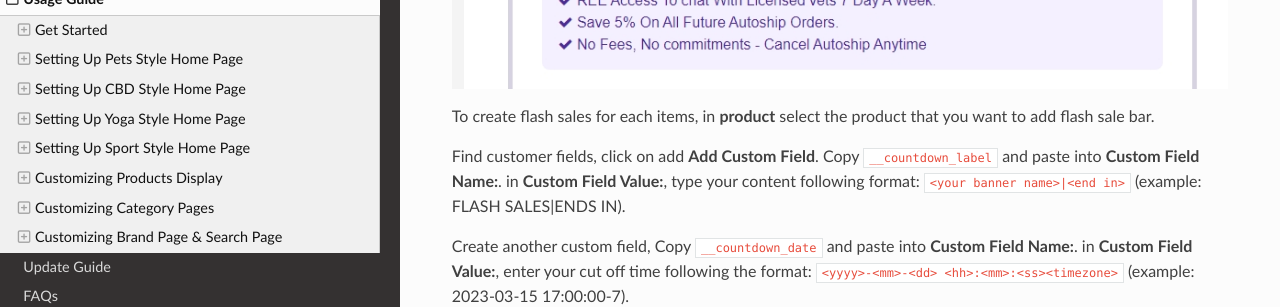
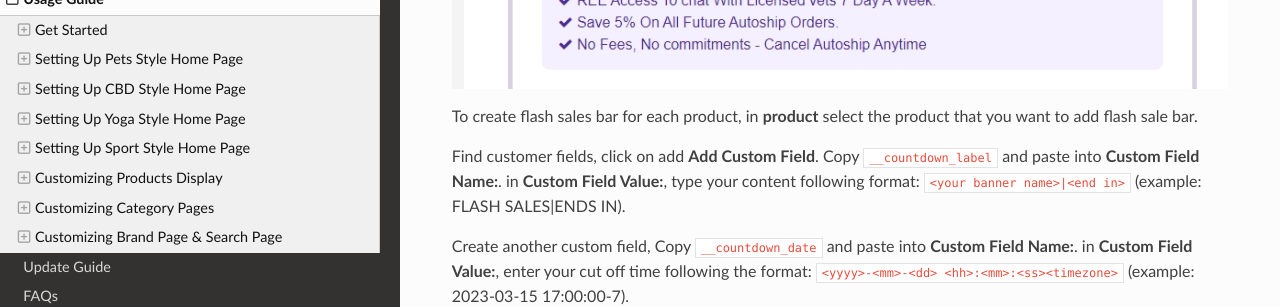
Before and after one commit to allcommerce/bc-mooncat-docs, an MkDocs documentation site: the page built from docs/usage.md, in a window 1280 px wide and 900 px high, scrolled down 59125 px. Shown: the part 151-458 px from the top of the window. Built offline with MkDocs 1.6.1, drawn with Linux system fonts in a browser that asks for light colours; nearby versions of some CDN libraries.

Commit message:
update flash sales

```diff
--- a/docs/usage.md
+++ b/docs/usage.md
@@ -1027,7 +1027,7 @@ Note: The time before cut off the message will show **shipping today** after cut
 
 ![Flash-sales](img\flash-sales.jpg)
 
-To create flash sales for each items, in **product** select the product that you want to add flash sale bar.
+To create flash sales bar for each product, in **product** select the product that you want to add flash sale bar.
 
 Find customer fields, click on add **Add Custom Field**. Copy `__countdown_label` and paste into **Custom Field Name:**. in **Custom Field Value:**, type your content following format: `<your banner name>|<end in>` (example: FLASH SALES|ENDS IN).
 
```
